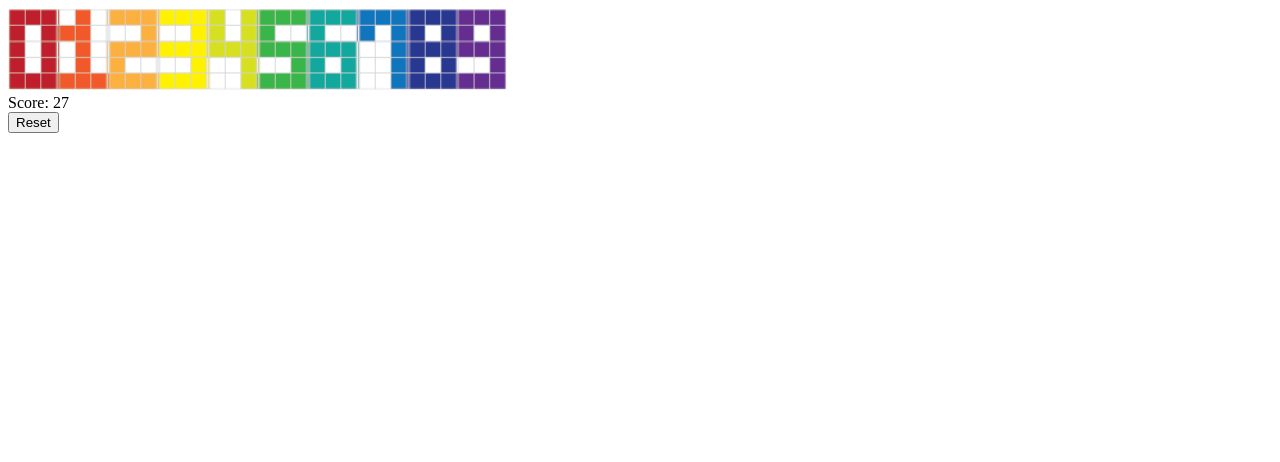
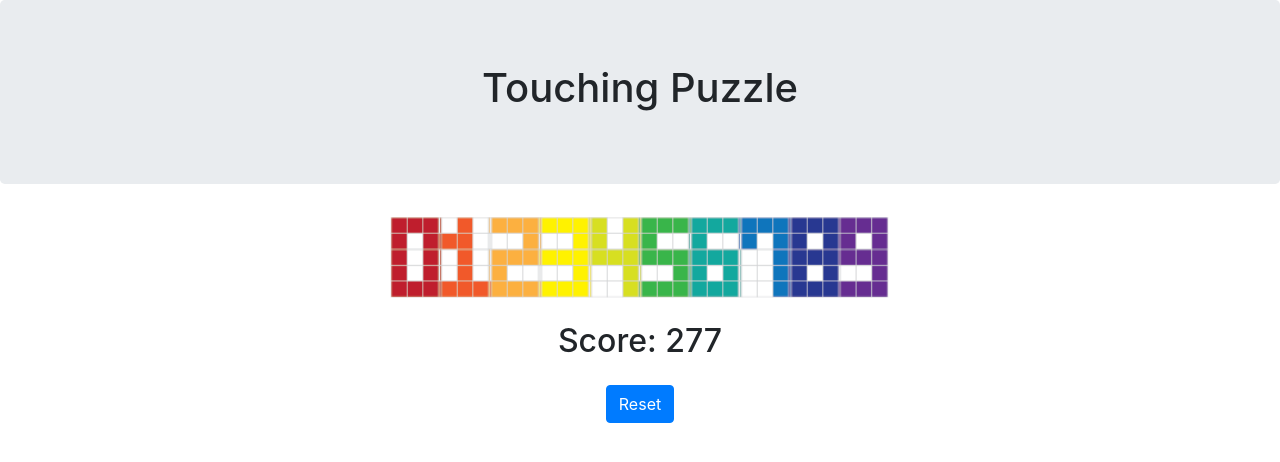
Before and after one commit to davidborland/TouchingPuzzle, a plain HTML site: page index.html in a window 1280 px wide. Drawn offline with nearby package versions, Linux system fonts and the light colour scheme.

Commit message:
Add bootstrap, use correct formula for score

```diff
--- a/index.html
+++ b/index.html
@@ -2,34 +2,47 @@
 <html>
 <head>
   <meta http-equiv="Content-Type" content="text/html; charset=utf-8"/>
-  <title>Slider</title>
-  <script src="d3.min.js"></script>
+  <title>Touching Puzzle</title>
+  <script src="https://d3js.org/d3.v5.min.js"></script>
+  <link rel="stylesheet" href="https://stackpath.bootstrapcdn.com/bootstrap/4.1.3/css/bootstrap.min.css">
 </head>
 
 <body>
 
-<div id="sliderDiv">
-  <svg></svg>
+<div class="jumbotron text-center">
+  <h1>Touching Puzzle</h1>
 </div>
 
-<div id="scoreDiv"></div>
+<div class="container-fluid text-center">
+  <div id="puzzleDiv" class="mb-4">
+    <svg></svg>
+  </div>
 
-<button id="resetButton">Reset</button>
+  <h2 id="scoreDiv" class="mb-4"></h2>
+
+  <button type="button" id="resetButton" class="btn btn-primary">Reset</button>
+</div>
 
 <script type="text/javascript">
 
 // Reset button callback
 d3.select("#resetButton").on("click", function() {
+  // Sort numbers
   numbers.sort(function(a, b) {
     return d3.ascending(a.value, b.value);
   });
 
+  // Update indeces
   numbers.forEach(function(d, i) {
     d.index = i;
   });
 
+  // Move to the correct location
   svg.selectAll(".number").transition()
       .attr("transform", transform);
+
+  // Update the score
+  setScore();
 });
 
 // Touching matrix
@@ -55,6 +68,7 @@ var w = 42,
 var imageWidth = 50,
     imageHeight = imageWidth / aspect;
 
+// Create number object array
 var numbers = d3.range(0, 10).map(function(d) {
   return {
     value: d,
@@ -63,10 +77,11 @@ var numbers = d3.range(0, 10).map(function(d) {
   };
 });
 
+// Total width
 var width = imageWidth * numbers.length;
 
 // Size the SVG container
-var svg = d3.select("#sliderDiv").select("svg")
+var svg = d3.select("#puzzleDiv").select("svg")
     .attr("width", width)
     .attr("height", imageHeight);
 
@@ -150,10 +165,6 @@ var numEnter = num.enter().append("g")
     })
     .call(drag);
 
-var fillScale = d3.scaleLinear()
-    .domain([0, numbers.length - 1])
-    .range(["#000", "#fff"]);
-
 numEnter.append("image")
     .attr("xlink:href", function(d) {
       return d.image;
@@ -190,8 +201,12 @@ function update(n) {
 
 function computeScore() {
   return numbers.reduce(function(p, c, i, a) {
-    return p + (i === (a.length - 1) ? 0 :
-      matrix[c.value][a[i + 1].value]);
+    var left = i === 0 ? 0 :
+          matrix[a[i - 1].value][c.value],
+        right = i === (a.length - 1) ? 0 :
+          matrix[c.value][a[i + 1].value];
+
+    return p + c.value * (left + right);
   }, 0);
 }
 
```
